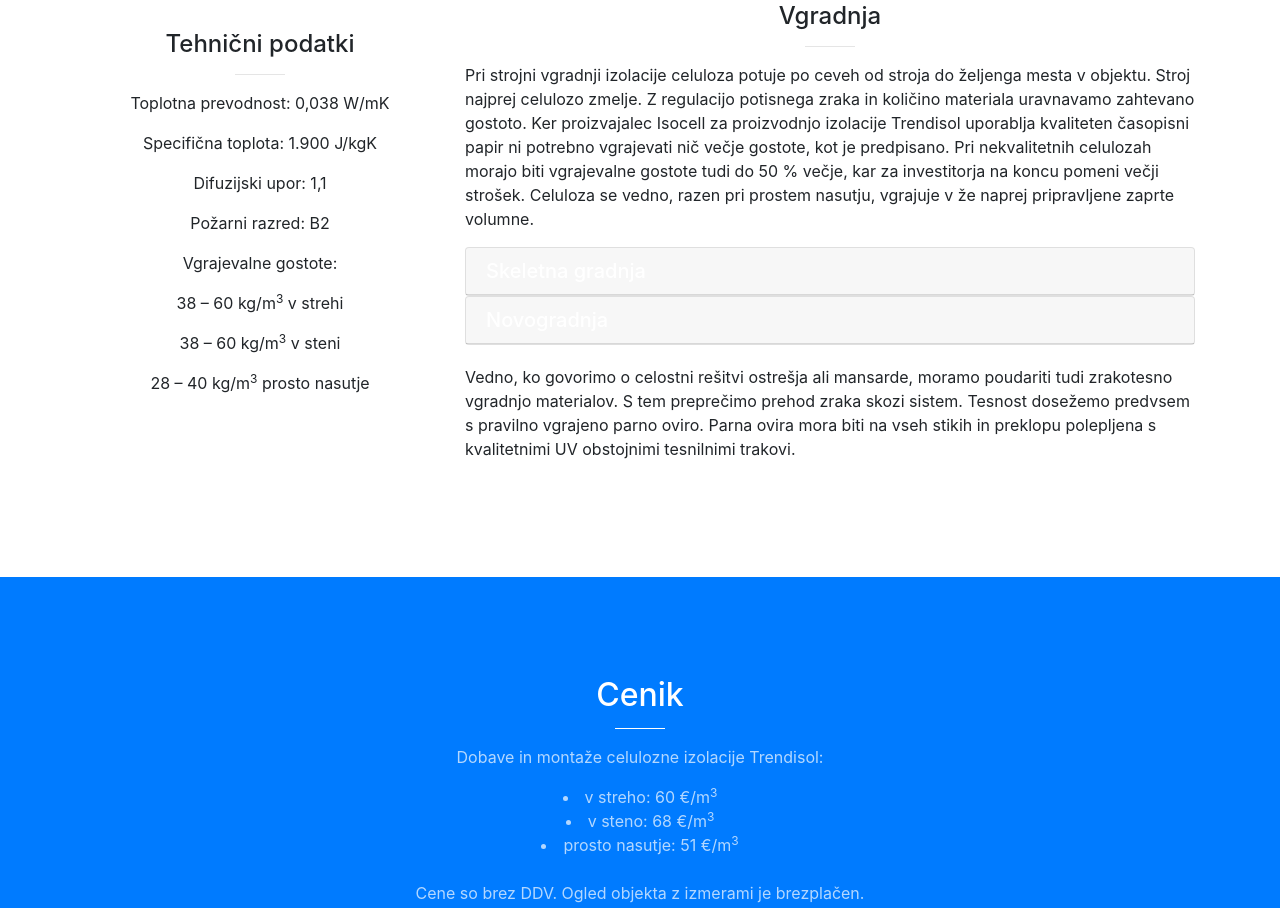
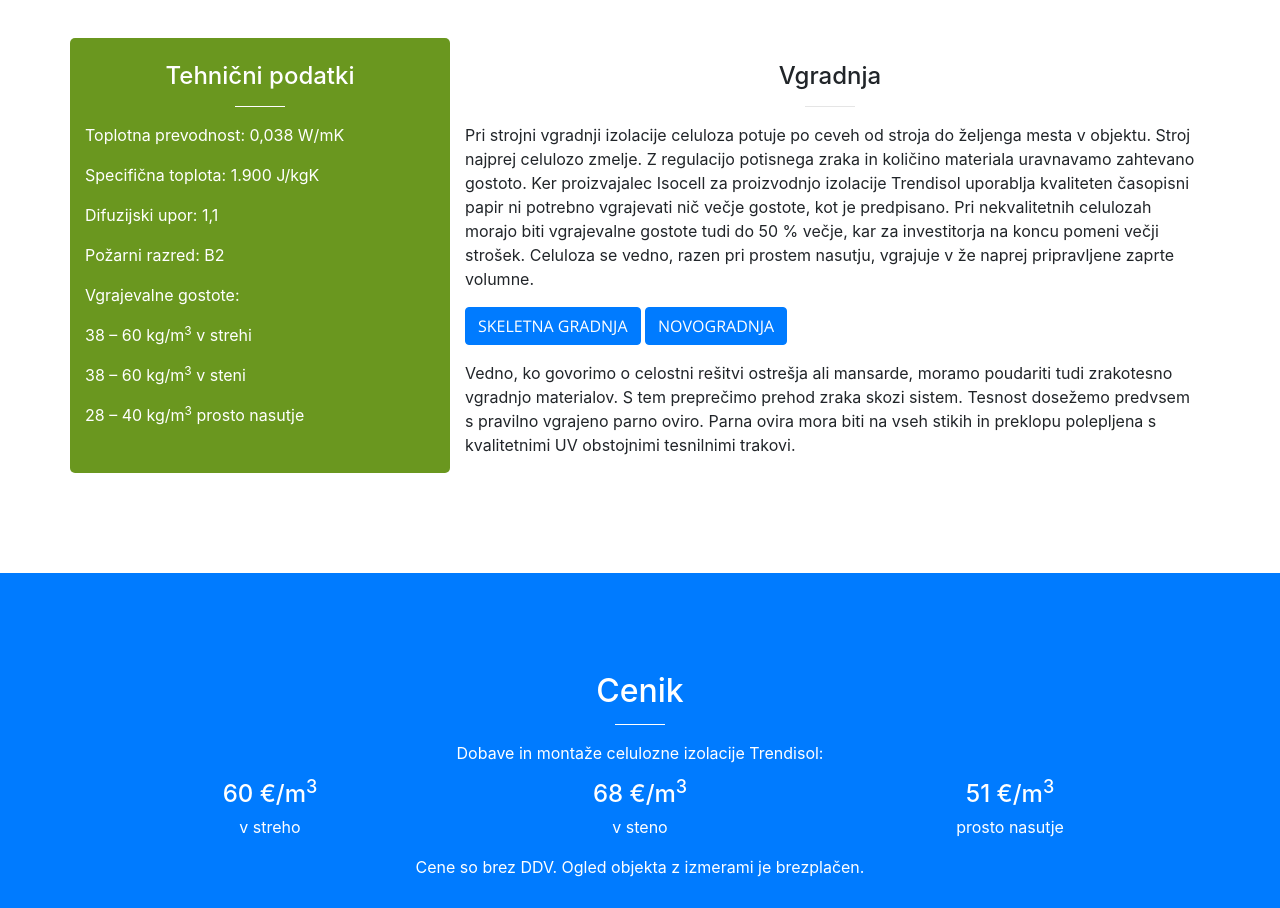
Before and after one commit to stravs/izoliraj.me, a website with bundled scripts: page index.html in a window 1280 px wide. Shown: the part 1429-2337 px from the top of the page. Built offline with nearby package versions, Linux system fonts and the light colour scheme.

Commit message:
makinn it nice

```diff
--- a/index.html
+++ b/index.html
@@ -129,9 +129,10 @@ Z uporabo celulozne izolacije prispevamo tudi k bistveno <strong>manjši porabi
           </div>
         </div>
         <div class="row margintop">
-          <div class="col-lg-4 text-center img-celuloza">
-            <h4 class="section-heading">Tehnični podatki</h4>
-            <hr>
+          <div class="col-lg-4 text-white" id="tehnicni-podatki">
+            <h4 class="section-heading text-center">Tehnični podatki</h4>
+            <hr class="light">
+            <div>
               <p>Toplotna prevodnost: 0,038 W/mK</p>
               <p>Specifična toplota: 1.900 J/kgK</p>
               <p>Difuzijski upor: 1,1</p>
@@ -141,11 +142,40 @@ Z uporabo celulozne izolacije prispevamo tudi k bistveno <strong>manjši porabi
               <p>38 – 60 kg/m<sup>3</sup> v steni</p>
               <p>28 – 40 kg/m<sup>3</sup> prosto nasutje</p>
             </div>
+          </div>
           <div class="col-lg-8 margintop">
             <h4 class="section-heading text-center">Vgradnja</h4>
             <hr>
             <p>Pri strojni vgradnji izolacije celuloza potuje po ceveh od stroja do željenga mesta v objektu. Stroj najprej celulozo zmelje. Z regulacijo potisnega zraka in količino materiala uravnavamo zahtevano gostoto. Ker proizvajalec Isocell za proizvodnjo izolacije Trendisol uporablja kvaliteten časopisni papir ni potrebno vgrajevati nič večje gostote, kot je predpisano. Pri nekvalitetnih celulozah morajo biti vgrajevalne gostote tudi do 50 % večje, kar za investitorja na koncu pomeni večji strošek. Celuloza se vedno, razen pri prostem nasutju, vgrajuje v že naprej pripravljene zaprte volumne.</p>
 
+
+            <div id="harmonika">
+              <div class="collapse" id="skeletna">
+                <div class="card card-block">
+                  Pri skeletni gradnji jo z zunanje strani ponavadi omejuje lesno vlaknena izolacijska plošča, z notranje pa OSB – konstrukcijska plošča, ki ima tudi funkcijo parne ovire. Skozi OSB ploščo se potem izvrtajo luknje. Skoznje se vgrajuje celulozna izolacija. Debelina vgrajene celuloze pa je seveda odvisna od dimenzij skeleta. Pri vgrajevanju v streho jo zgoraj omejuje sekundarna kritina spodaj pa stropna obloga. Med stropno oblogo in izolacijo je obvezna parna ovira. Optimalna debelina izolacije v strehi je 25 – 30 cm, kar zagotavlja okoli 600 minutni fazni zamik in U vrednost manjšo od 0,18 W/mK.
+                </div>
+              </div>
+              <div class="collapse" id="novogradnja">
+                <div class="card card-block">
+                  Pri novogradnji je večinoma možno s podkonstrukcijo strope znižati in s tem pridobiti želeni prostor za izolacijo. Pri objektih, kjer se pa vgrajuje izolacija v zaključeno – od znotraj že zaprto mansardo – pa je prostora za celulozno izolacijo nekoliko manj. V teh primerih se manjko izolacije med špirovci nadomesti z dodajanjem izolacije nad špirovci v obliki lesno vlaknenih izolacijskih plošč Agepan, ki imajo tudi funkcijo sekundarne kritine. Plošče so dobavljive do debeline 8 cm in jih vgrajuje krovec. Potrebno je poudariti tudi to, da materiali iz celuloznih in lesnih vlaken dopuščajo difuzijsko odprto gradnjo.
+                </div>
+              </div>
+              <p>
+                <button class="btn btn-primary" type="button" data-toggle="collapse" data-target="#skeletna" aria-expanded="false" aria-controls="skeletna">
+                  Skeletna gradnja
+                </button>
+
+                <button class="btn btn-primary" type="button" data-toggle="collapse" data-target="#novogradnja" aria-expanded="false" aria-controls="novogradnja">
+                  Novogradnja
+                </button>
+              </p>
+
+
+
+            </div>
+
+
+<!--
             <div id="accordion" role="tablist" aria-multiselectable="true">
               <div class="card">
                 <div class="card-header" role="tab" id="headingOne">
@@ -176,8 +206,8 @@ Z uporabo celulozne izolacije prispevamo tudi k bistveno <strong>manjši porabi
                   </div>
                 </div>
               </div>
-            </div>
-            <p class="margintop">Vedno, ko govorimo o celostni rešitvi ostrešja ali mansarde, moramo poudariti tudi zrakotesno vgradnjo materialov. S tem preprečimo prehod zraka skozi sistem. Tesnost dosežemo predvsem s pravilno vgrajeno parno oviro. Parna ovira mora biti na vseh stikih in preklopu polepljena s kvalitetnimi UV obstojnimi tesnilnimi trakovi.</p>
+            </div> -->
+            <p>Vedno, ko govorimo o celostni rešitvi ostrešja ali mansarde, moramo poudariti tudi zrakotesno vgradnjo materialov. S tem preprečimo prehod zraka skozi sistem. Tesnost dosežemo predvsem s pravilno vgrajeno parno oviro. Parna ovira mora biti na vseh stikih in preklopu polepljena s kvalitetnimi UV obstojnimi tesnilnimi trakovi.</p>
           </div>
         </div>
       </div>
@@ -186,14 +216,29 @@ Z uporabo celulozne izolacije prispevamo tudi k bistveno <strong>manjši porabi
     <section class="bg-primary" id="cenik">
       <div class="container">
         <div class="row">
-          <div class="col-lg-12 text-center text-faded">
-            <h2 class="section-heading text-white">Cenik</h2>
+          <div class="col-lg-12 text-center text-white"">
+            <h2 class="section-heading">Cenik</h2>
             <hr class="light">
             <p>Dobave in montaže celulozne izolacije Trendisol:</p>
-            <li>v streho: 60 €/m<sup>3</sup></li>
-            <li>v steno: 68 €/m<sup>3</sup></li>
-            <li>prosto nasutje: 51 €/m<sup>3</sup></li>
-            <br>
+            <div class="container">
+              <div class="row">
+                <div class="col-lg-4">
+                  <h4>60 €/m<sup>3</sup></h4>
+                  <p>v streho</p>
+                </div>
+
+                <div class="col-lg-4">
+                  <h4>68 €/m<sup>3</sup></h4>
+                  <p>v steno</p>
+                </div>
+
+                <div class="col-lg-4">
+                  <h4>51 €/m<sup>3</sup></h4>
+                  <p>prosto nasutje</p>
+                </div>
+              </div>
+            </div>
+
             <p>Cene so brez DDV.
             Ogled objekta z izmerami je brezplačen.</p>
           </div>
--- a/js/creative.js
+++ b/js/creative.js
@@ -52,6 +52,12 @@
     distance: '0px'
   }, 300);
 
+
+  //harmonika
+  $('#harmonika').on('show.bs.collapse', function () {
+    $('#harmonika').find('.collapse.show').collapse('hide');
+  })
+
   // Magnific popup calls
   $('.popup-gallery').magnificPopup({
     delegate: 'a',
--- a/scss/_bootstrap-overrides.scss
+++ b/scss/_bootstrap-overrides.scss
@@ -20,7 +20,7 @@
   font-weight: 700;
   text-transform: uppercase;
   border: none;
-  border-radius: 300px;
+  border-radius: 5px;
   @include sans-serif-font;
 }
 
@@ -40,3 +40,7 @@
 .card-block {
   padding: 1em;
 }
+
+.btn {
+  box-shadow: none !important;
+}
--- a/scss/_global.scss
+++ b/scss/_global.scss
@@ -91,9 +91,26 @@ body {
 }
 
 .margintop {
-  margin-top: 20px;
+  margin-top: 50px;
 }
 
 .img-celuloza {
   margin-top: 3rem;
 }
+
+#tehnicni-podatki {
+  background-color: #6a971f;
+  padding-top: 25px;
+  margin-top: 25px;
+  @media (min-width: 768px) {
+    border-radius: 5px;
+  }
+}
+
+.vertical-align {
+  @include vertical-align();
+}
+
+button {
+  margin: 10px;
+}
--- a/scss/_mixins.scss
+++ b/scss/_mixins.scss
@@ -66,3 +66,12 @@
 @mixin sans-serif-font() {
   font-family: 'Open Sans', 'Helvetica Neue', Arial, sans-serif;
 }
+
+
+@mixin vertical-align($position: relative) {
+  position: $position;
+  top: 50%;
+  -webkit-transform: translateY(-50%);
+  -ms-transform: translateY(-50%);
+  transform: translateY(-50%);
+}
```
Also changed, not shown: css/creative.css, css/creative.min.css, js/creative.min.js. Lines whose indentation alone changed are shown as unchanged.
